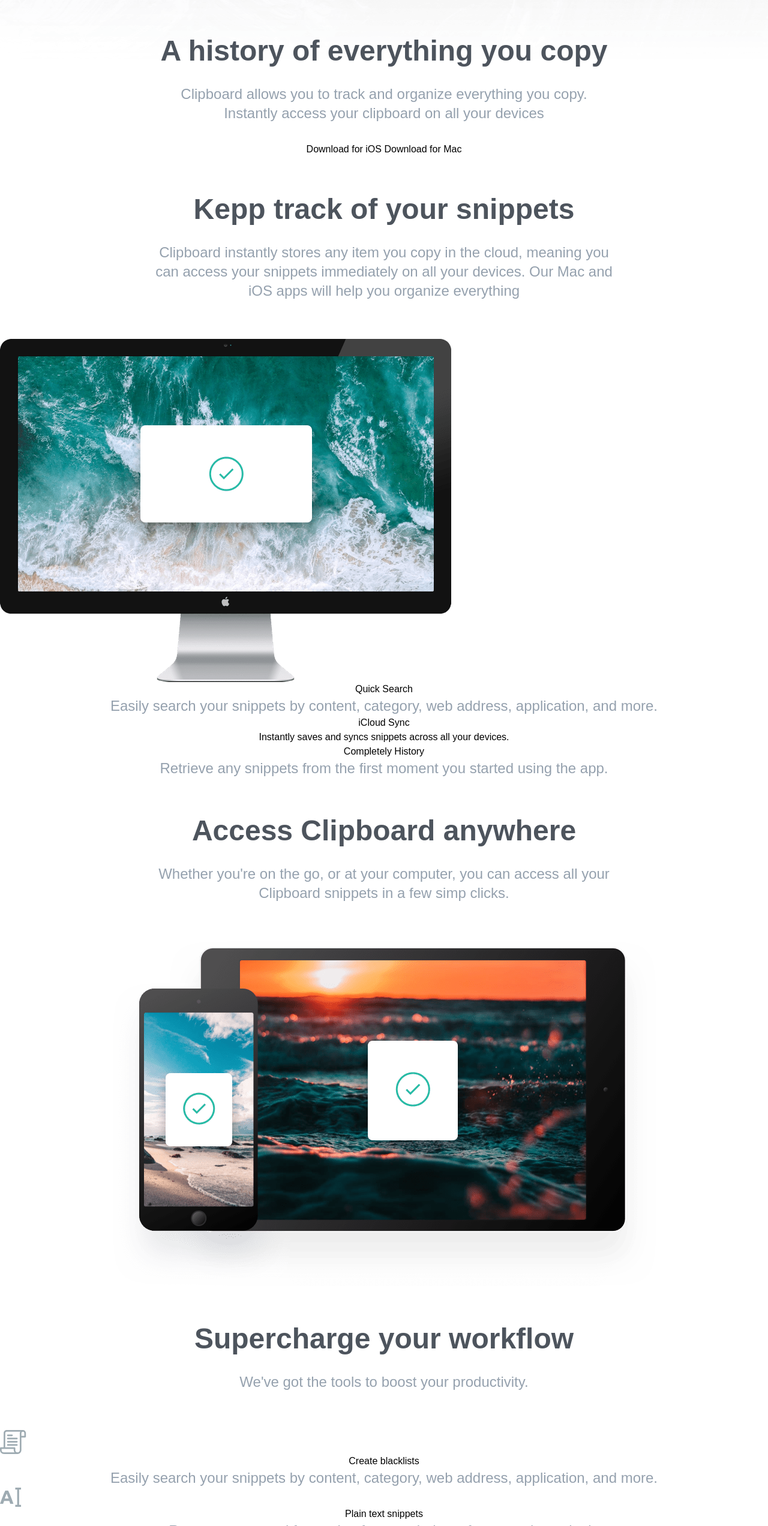
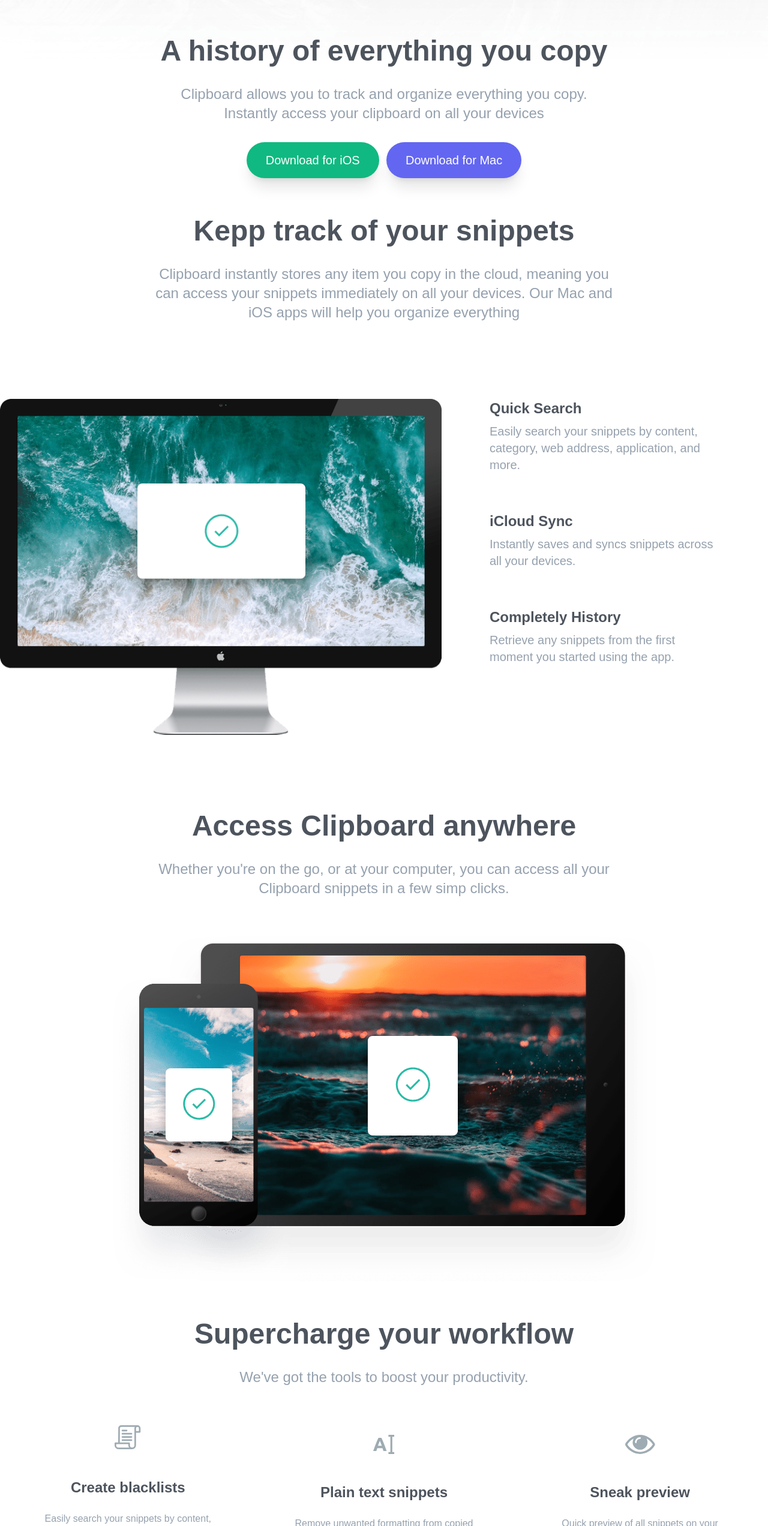
Before and after one commit to hellen0506/tailwind-mini-projects, a website: page src/clipboard-website.html in a window 1280 px wide. Shown: the part 256-2800 px from the top of the page at 60% size. Drawn offline with Linux system fonts and the light colour scheme; a web font is replaced by a local one.

Commit message:
Update clipboard website

```diff
--- a/src/clipboard-website.html
+++ b/src/clipboard-website.html
@@ -14,44 +14,45 @@
     <header class="mt-20 mb-xl">
         <img class="mx-auto" src="./images/clipboard/logo.svg" alt="Clipboard">
         <div class="clipboard-box mt-16 ">
-            <h3 class="heading">A history of everything you copy</h3>
+            <h3 class="h3-heading">A history of everything you copy</h3>
             <p class="description">Clipboard allows you to track and organize everything you copy.<br>
                 Instantly access your clipboard on all your devices</p>
-            <div>
-                <button>Download for iOS</button>
-                <button>Download for Mac</button>
+            <div class="space-x-2">
+                <button class="btn bg-emerald-500 hover:bg-emerald-700">Download for iOS</button>
+                <button class="btn bg-indigo-500 hover:bg-indigo-700">Download for Mac</button>
             </div>
         </div>
     </header>
 
     <div class="clipboard-box">
-        <h3 class="heading">Kepp track of your snippets</h3>
+        <h3 class="h3-heading">Kepp track of your snippets</h3>
         <p class="description">Clipboard instantly stores any item you copy in the cloud, meaning you can access your snippets immediately on all your devices.
             Our Mac and iOS apps will help you organize everything </p>
     </div>
 
-    <section class="">
-        <div>
+    <div class="grid grid-cols-5 grid gap-x-20 my-32">
+        <div class="col-start-1 col-span-3">
             <img src="./images/clipboard/image-computer.png" alt="Computer" />
         </div>
+        <div class="max-w-sm text-left col-start-4 col-span-2">
+            <div class="space-y-2 mb-16">
+                <h4 class="h4-heading">Quick Search</h4>
+                <p class="description text-xl">Easily search your snippets by content, category, web address, application, and more.</p>
+            </div>
+            <div class="space-y-2 mb-16">
+                <h4 class="h4-heading">iCloud Sync</h4>
+                <p class="description text-xl">Instantly saves and syncs snippets across all your devices.</>
+            </div>
+            <div class="space-y-2 mb-16">
+                <h4 class="h4-heading">Completely History</h4>
+                <p class="description text-xl">Retrieve any snippets from the first moment you started using the app.</p>
+            </div>
+        </div>
+    </div>
 
-        <div class="">
-            <h4>Quick Search</h4>
-            <p class="description">Easily search your snippets by content, category, web address, application, and more.</p>
-        </div>
-        <div class="">
-            <h4>iCloud Sync</h4>
-            <p>Instantly saves and syncs snippets across all your devices.</p>
-        </div>
-        <div class="">
-            <h4>Completely History</h4>
-            <p class="description">Retrieve any snippets from the first moment you started using the app.</p>
-        </div>
-    </section>
-
-    <section class="">
+    <div>
         <div class="clipboard-box">
-            <h3 class="heading">Access Clipboard anywhere</h3>
+            <h3 class="h3-heading">Access Clipboard anywhere</h3>
             <p class="description">Whether you're on the go, or at your computer, you can access all your Clipboard snippets
             in a few simp clicks.</p>
         </div>
@@ -59,29 +60,28 @@
             <img  class="mx-auto" src="./images/clipboard/image-devices.png" alt="Devices" />
         </div>
         <div class="clipboard-box">
-            <h3 class="heading">Supercharge your workflow</h3>
+            <h3 class="h3-heading">Supercharge your workflow</h3>
             <p class="description">We've got the tools to boost your productivity.</p>
         </div>
-    </section>
-        <div>
-            <div class="group">
-                <img  src="./images/clipboard/icon-blacklist.svg"  alt="Google" />
-                <h5>Create blacklists</h5>
-                <p class="description">Easily search your snippets by content, category, web address, application, and more.</p>
+    </div>
+        <div class="flex flex-row items-center justify-around">
+            <div class="group space-y-6">
+                <img class="mx-auto" src="./images/clipboard/icon-blacklist.svg"  alt="black list" />
+                <h5 class="h5-heading">Create blacklists</h5>
+                <p class="description text-base max-w-xs">Easily search your snippets by content, category, web address, application, and more.</p>
             </div>
-            <div class="group">
-                <img  src="./images/clipboard/icon-text.svg" alt="Google" />
-                <h5>Plain text snippets</h5>
-                <p class="description">Remove unwanted formatting from copied text for a consistent look.</p>
+            <div class="group space-y-6">
+                <img class="mx-auto" src="./images/clipboard/icon-text.svg" alt="snippets" />
+                <h5 class="h5-heading">Plain text snippets</h5>
+                <p class="description text-base max-w-xs">Remove unwanted formatting from copied text for a consistent look.</p>
             </div>
-            <div class="group">
-                <img src="./images/clipboard/icon-preview.svg" alt="Google" />
-                <h5>Sneak preview</h5>
-                <p class="description">Quick preview of all snippets on your Clipboard for easy access.</p>
+            <div class="group space-y-6">
+                <img class="mx-auto" src="./images/clipboard/icon-preview.svg" alt="Sneak" />
+                <h5 class="h5-heading">Sneak preview</h5>
+                <p class="description text-base max-w-xs">Quick preview of all snippets on your Clipboard for easy access.</p>
             </div>
         </div>
-
-        <div>
+    <div class="flex flex-row items-center justify-around mt-36 mb-36">
             <img src="./images/clipboard/logo-google.png" alt="Google" />
             <img src="./images/clipboard/logo-ibm.png" alt="IBM" />
             <img src="./images/clipboard/logo-microsoft.png" alt="Microsoft" />
@@ -89,12 +89,12 @@
             <img src="./images/clipboard/logo-vector-graphics.png" alt="Vector Graphics" />
         </div>
     <section class="clipboard-box">
-        <h3 class="heading">Clipboard for iOS and Mac OS</h3>
+        <h3 class="h3-heading">Clipboard for iOS and Mac OS</h3>
         <p class="description">Available for free on the App Store. Download for Mac or iOS, sync
         with iCloud and you're ready to start adding to your clipboard.</p>
-        <div>
-            <button>Download for iOS</button>
-            <button>Download for Mac</button>
+        <div class="space-x-2">
+            <button class="btn bg-emerald-500 hover:bg-emerald-700">Download for iOS</button>
+            <button class="btn bg-indigo-500 hover:bg-indigo-700">Download for Mac</button>
         </div>
     </section>
 
--- a/src/css/input.css
+++ b/src/css/input.css
@@ -41,8 +41,18 @@
     }
 
     /*Clipboard Website*/
-    .heading {
-        @apply font-semibold text-black text-5xl text-[#4d545d]
+    .btn {
+        @apply w-auto px-8 py-4 mx-auto rounded-full duration-300 text-xl text-white shadow-xl  hover:ring-opacity-75;
+    }
+
+    .h3-heading {
+        @apply font-semibold text-5xl text-[#4d545d]
+    }
+    .h4-heading {
+        @apply font-semibold text-2xl text-[#4d545d]
+    }
+    .h5-heading {
+        @apply pt-6 font-semibold text-2xl text-[#4d545d]
     }
 
     .description {
@@ -52,4 +62,5 @@
     .clipboard-box {
         @apply space-y-8 max-w-3xl mx-auto my-16;
     }
+
 }
```
Also changed, not shown: src/css/style.css.
